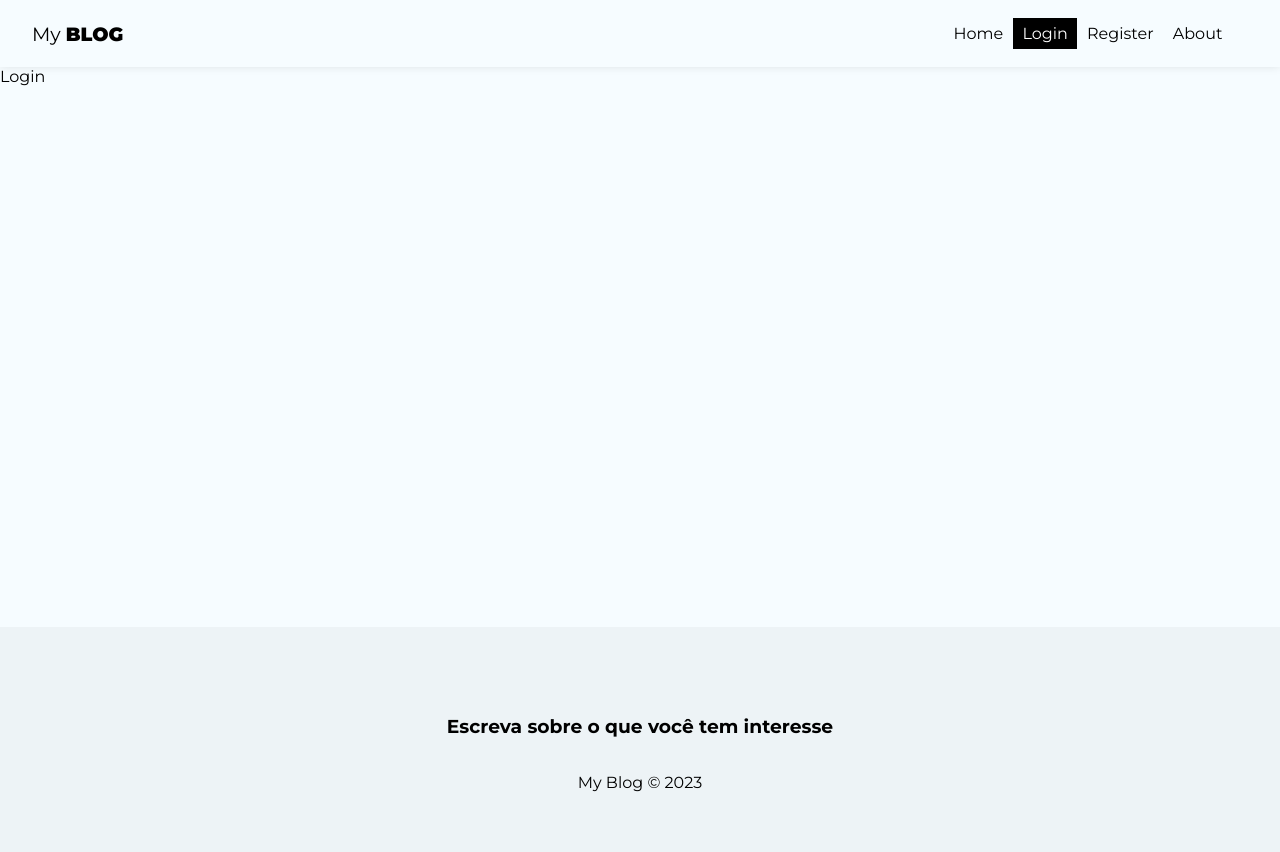
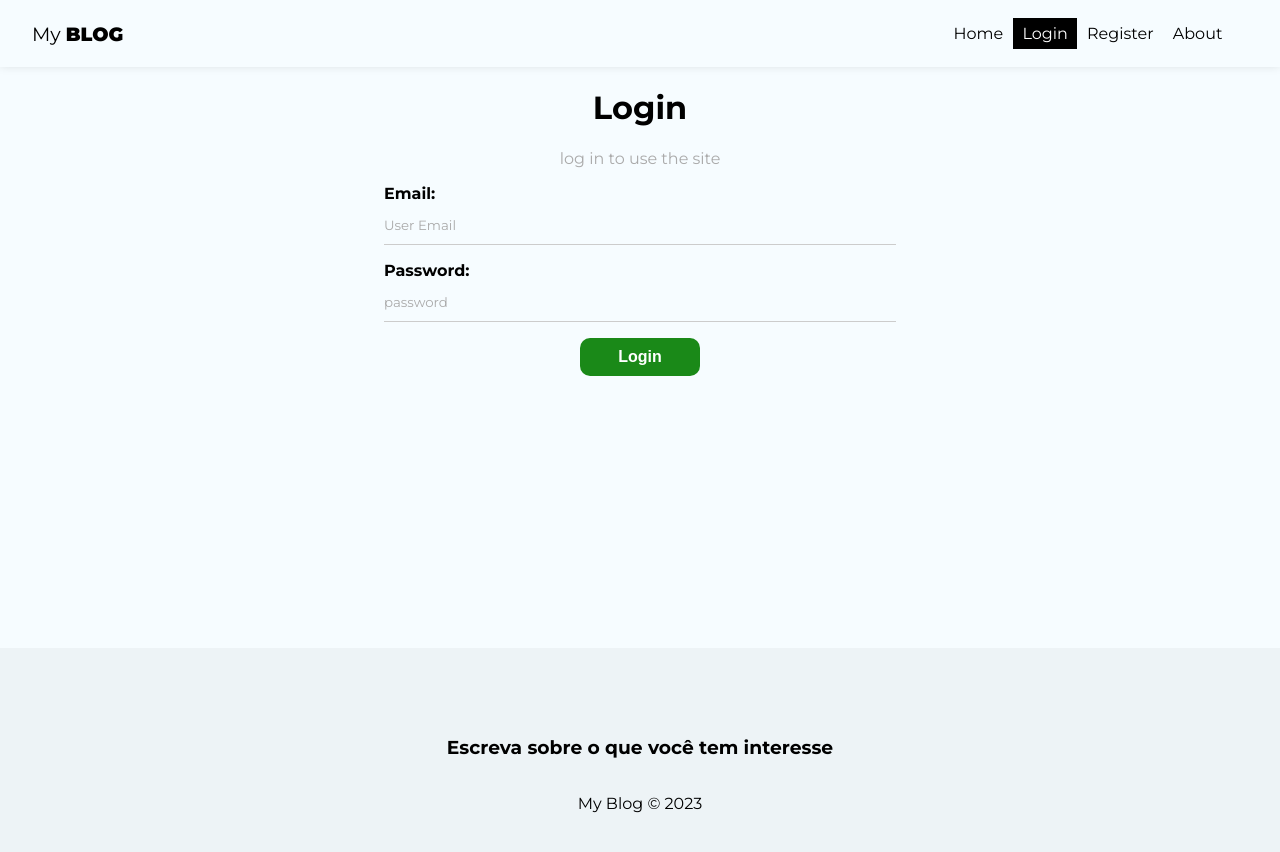
Before and after one commit to Deennys/MyBlog, a React (Create React App) app: page /login in a window 1280 px wide. Shown: the top 852 px of the page. Built offline with nearby package versions, Linux system fonts and the light colour scheme; no server answers.

Commit message:
finished login page ui

```diff
--- a/src/pages/Login/Login.jsx
+++ b/src/pages/Login/Login.jsx
@@ -1,7 +1,51 @@
 import styles from "./Login.module.css";
+import { useState, useEffect } from "react";
+import { UseAuthentication } from "../../hooks/UseAuthentication";
+
 
 export default function Login() {
+  const [email, setEmail] = useState('');
+  const [password, setPassword] = useState('');
+  const [error, setError] = useState('');
+
+  const {createUser, error: authError, loading} = UseAuthentication();
+
+  async function handleSubmit(e) {
+      e.preventDefault();
+      setError('');
+
+      const user = {
+          email,
+          password
+      }
+
+      const res = await createUser(user);
+
+      console.log(user);
+
+  }
+
+  useEffect(() => {
+      if(authError) {
+          setError(authError)
+      }
+  }, [authError])
   return (
-    <div>Login</div>
+    <div className={styles.login}>
+      <h1>Login</h1>
+      <p>log in to use the site</p>
+      <form onSubmit={handleSubmit}>
+        <label>
+          <span>Email:</span>
+          <input type="email" name="email" required placeholder="User Email" value={email} onChange={(e) => setEmail(e.target.value)} />
+        </label>
+        <label>
+          <span>Password:</span>
+          <input type="password" name="password" required placeholder="password" value={password} onChange={(e) => setPassword(e.target.value)} />
+        </label>
+        <button className="btn" disabled={loading}>{loading ? 'Wait...' : 'Login'}</button>
+        {error && <p className="error">{error}</p>}
+      </form>
+    </div>
   )
 }
--- a/src/pages/Login/Login.module.css
+++ b/src/pages/Login/Login.module.css
@@ -0,0 +1,7 @@
+.login {
+    text-align: center;
+}
+
+.login p {
+    color: #aaa;
+}
```
